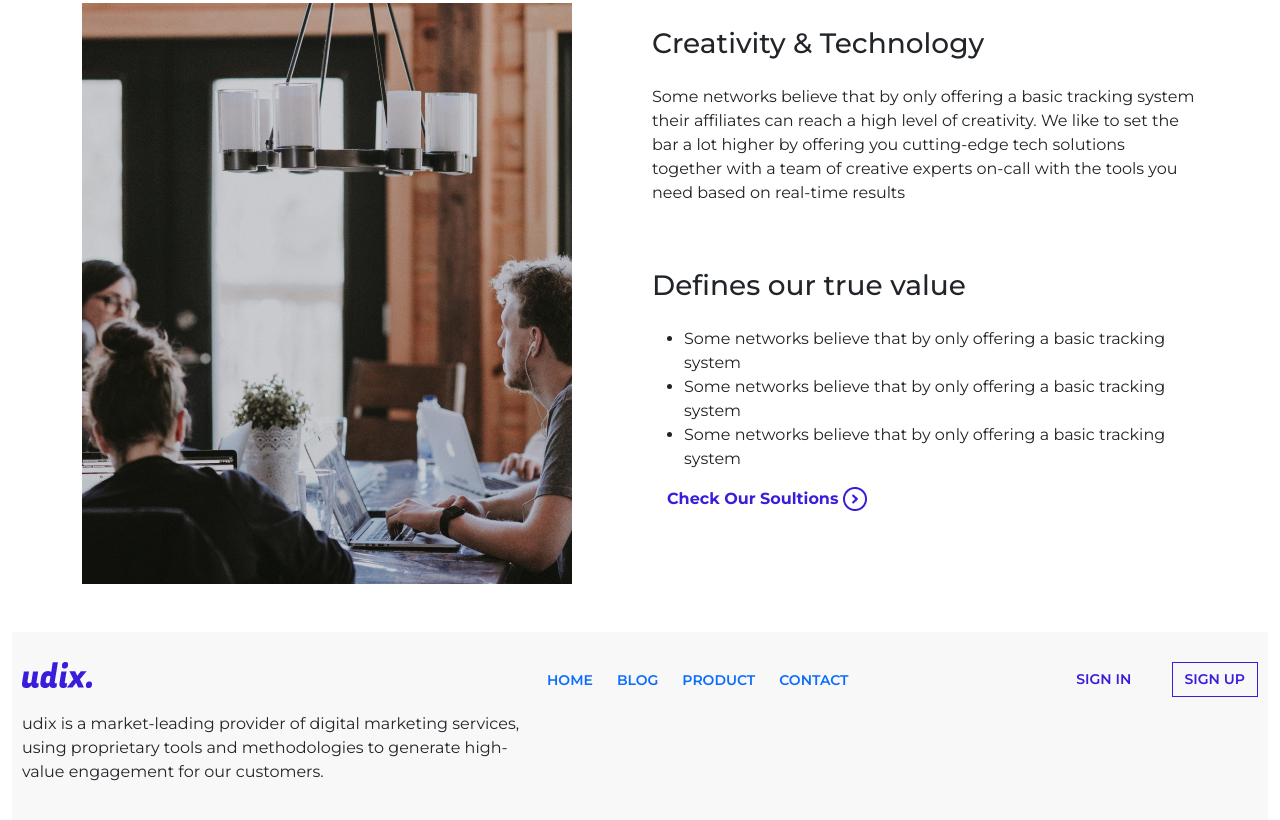
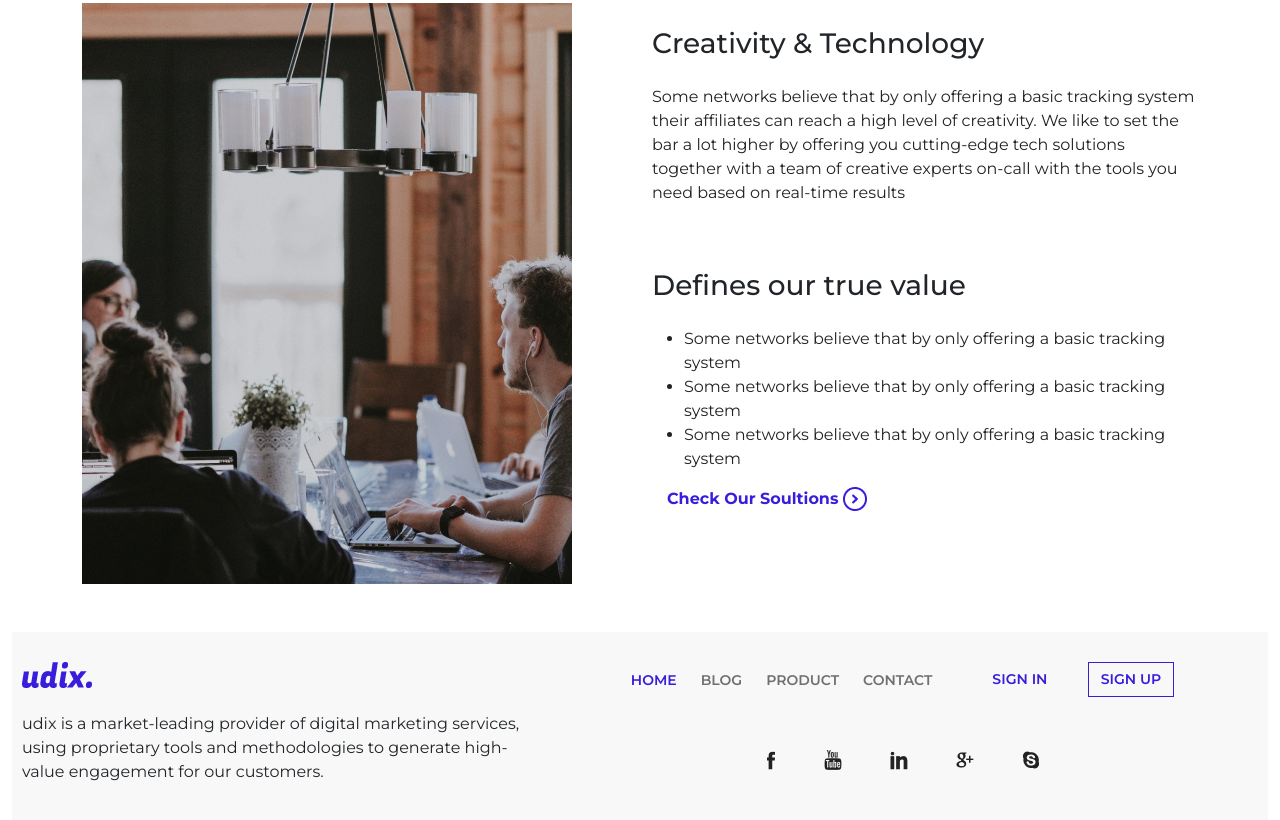
Before and after one commit to BabarAli87/Assignment, a plain HTML site: page index.html in a window 1280 px wide. Shown: the part 1604-2424 px from the top of the page. Drawn offline with nearby package versions, Linux system fonts and the light colour scheme.

Commit message:
social links

```diff
--- a/assets/css/style.css
+++ b/assets/css/style.css
@@ -143,6 +143,12 @@ font-weight: 400;
     background-color: rgba(34, 34, 34, 0.03);
     padding: 30px 10px;
 }
+.footer-nav{
+    margin-right: 3rem;
+}
+.social-links{
+    justify-content: center;
+}
 @media screen and (max-width:1130px) {
     .box{
         width:auto;
@@ -174,6 +180,10 @@ font-weight: 400;
         width: 335px;
         height: 285px;
     }
+    .footer-nav{
+        margin-right: 0;
+    }
+
 }
 @media screen and (max-width:767px) {
     .gap-15{
--- a/index.html
+++ b/index.html
@@ -163,9 +163,9 @@
                   <li class="end-section-text">Some networks believe that by only offering a basic tracking system</li>
                   <li class="end-section-text">Some networks believe that by only offering a basic tracking system</li>
                 </ul>
-                <p class="our-solution">
+                  <a class="text-decoration-none our-solution" href="#">
                     Check Our Soultions <img src="./assets/images/Group 520.png" alt="">
-                </p>
+                  </a>
               </div>
             </div>
           </div>
@@ -177,8 +177,9 @@
           <a class="mb-3" href="/"><img src="./assets/images/udixfooter..png" alt=""></a>
           <p class="mt-4">udix is a market-leading provider of digital marketing services, using proprietary tools and methodologies to generate high-value engagement for our customers.</p>
         </div>
-        <div class="col-lg-7 d-flex  justify-content-center flex-wrap">
-          <ul class="navbar-nav me-auto mb-2 mb-lg-0 gap-4 flex-row">
+        <div class="col-lg-7">
+          <div class="d-flex  justify-content-center flex-wrap navbar-light">
+              <ul class="navbar-nav footer-nav mb-2 mb-lg-0 gap-4 flex-row">
                 <li class="nav-item">
                   <a class="nav-link active" aria-current="page" href="#">HOME</a>
                 </li>
@@ -197,6 +198,24 @@
                 <button class="btn btn-outline-success theme-btn" type="submit">SIGN UP</button>
               </form>
           </div>
+          <div class="social-links d-flex mt-5 align-items-center gap-5">
+              <a class="text-decoration-none" href="#">
+                <img src="./assets/images/facebook.png" alt="">
+              </a>
+              <a class="text-decoration-none" href="#">
+                <img src="./assets/images/youtube.png" alt="">
+              </a>
+              <a class="text-decoration-none" href="#">
+                <img src="./assets/images/linkdin.png" alt="">
+              </a>
+              <a class="text-decoration-none" href="#">
+                <img src="./assets/images/google.png" alt="">
+              </a>
+              <a class="text-decoration-none" href="#">
+                <img src="./assets/images/skype.png" alt="">
+              </a>
+          </div>
+        </div>
       </div>
     </footer>
   </div>
```
Also changed, not shown: assets/images/facebook.png (added), assets/images/google.png (added), assets/images/linkdin.png (added), assets/images/skype.png (added), assets/images/youtube.png (added). Lines whose indentation alone changed are shown as unchanged.
